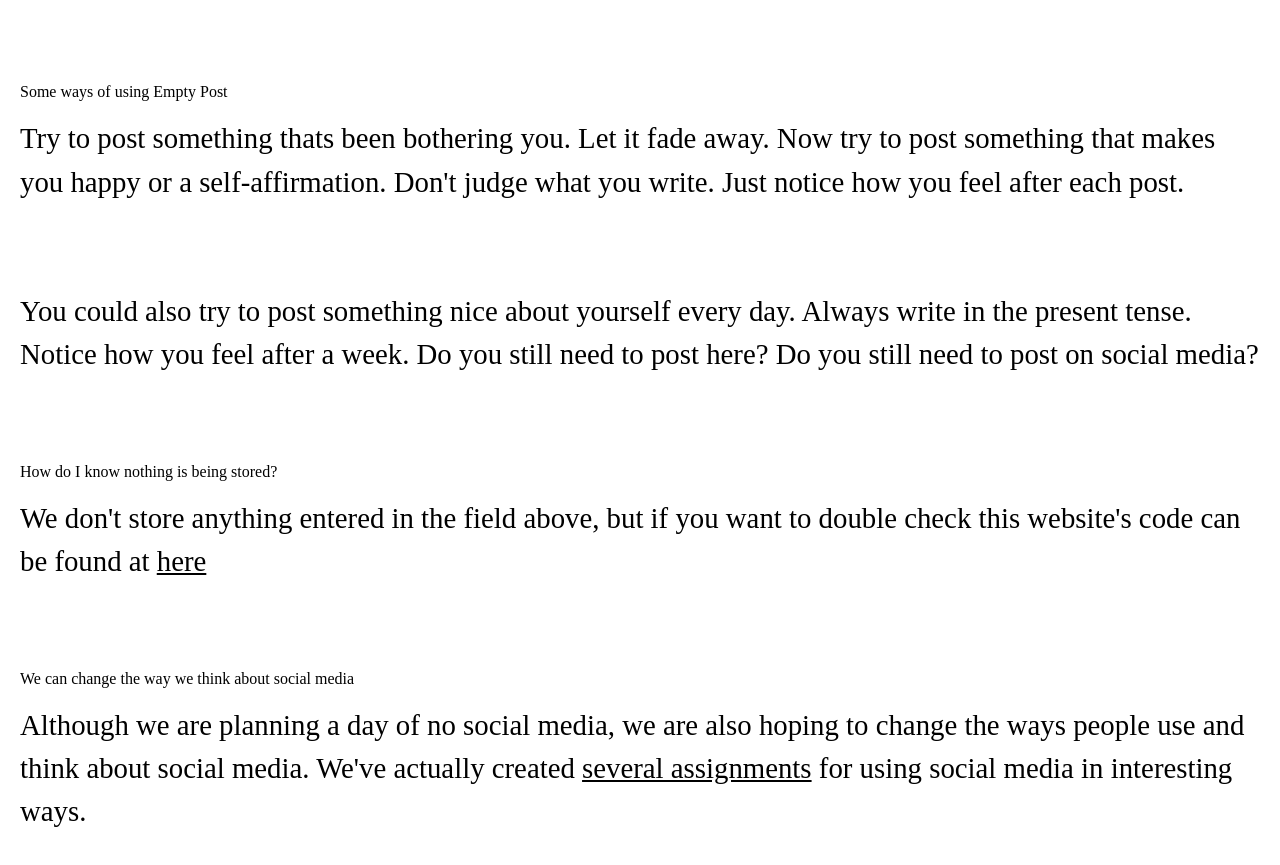
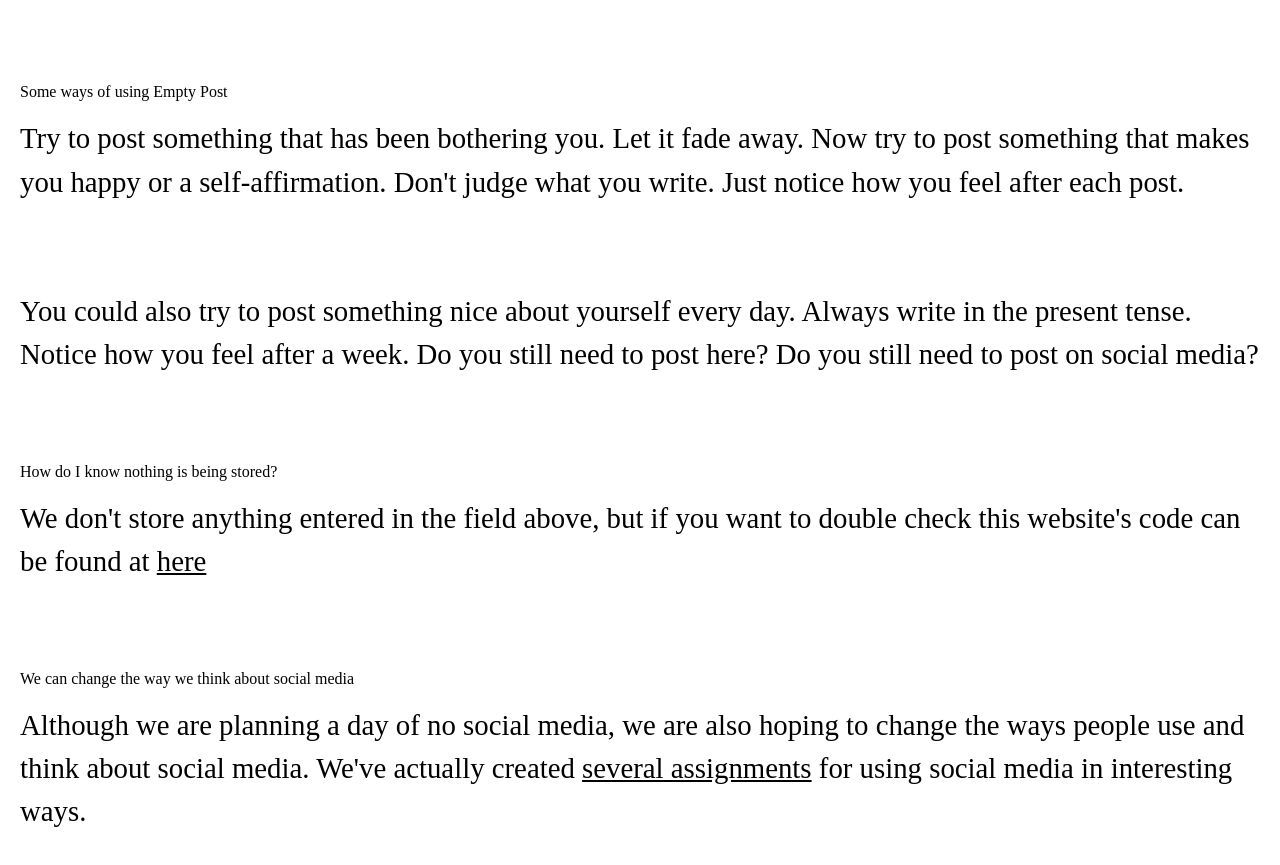
Before and after one commit to oilstel/empty-post, a plain HTML site: page index.html in a window 1280 px wide. Shown: the part 924-1789 px from the top of the page. Drawn offline with Linux system fonts and the light colour scheme.

Commit message:
that has

```diff
--- a/index.html
+++ b/index.html
@@ -31,7 +31,7 @@
 
         <h2>Some ways of using Empty Post</h2>
 
-        <p>Try to post something thats been bothering you. Let it fade away. Now try to post something that makes you happy or a self-affirmation. Don't judge what you write. Just notice how you feel after each post.</p>
+        <p>Try to post something that has been bothering you. Let it fade away. Now try to post something that makes you happy or a self-affirmation. Don't judge what you write. Just notice how you feel after each post.</p>
 
         <p>You could also try to post something nice about yourself every day. Always write in the present tense. Notice how you feel after a week. Do you still need to post here? Do you still need to post on social media?</p>
 
```
